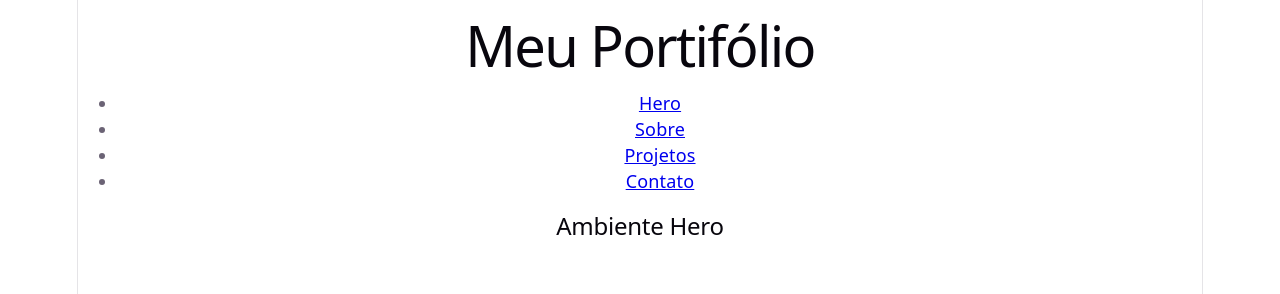
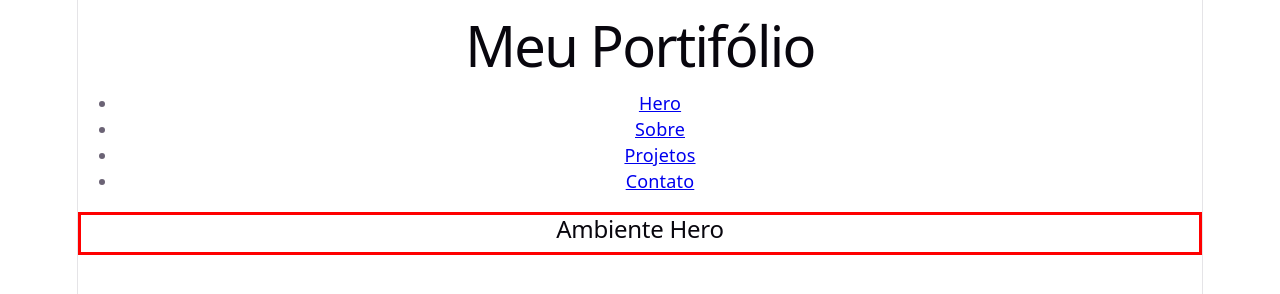
Before and after one commit to Cleyton-Durans/lading-page-portifolio, a website built with Vite: page sample-portifolio/index.html in a window 1280 px wide. Shown: the top 294 px of the page. Built offline with nearby package versions, Linux system fonts and the light colour scheme.

```diff
--- a/sample-portifolio/index.html
+++ b/sample-portifolio/index.html
@@ -9,7 +9,7 @@
      <link rel="preconnect" href="https://fonts.googleapis.com">
     <link rel="preconnect" href="https://fonts.gstatic.com" crossorigin>
     <link href="https://fonts.googleapis.com/css2?family=Poppins:ital,wght@0,100;0,200;0,300;0,400;0,500;0,600;0,700;0,800;0,900;1,100;1,200;1,300;1,400;1,500;1,600;1,700;1,800;1,900&display=swap" rel="stylesheet">
-
+    <link href="./src/assets/style.css" rel="stylesheet">
     <title>sample-portifolio</title>
   </head>
   <body>
@@ -28,7 +28,7 @@
 
       </header>
 
-      <section id="hero"  class="hero">
+      <section id="hero"  class="hero" style="border: 3px solid red;">
           <h2> Ambiente Hero </h2>
       </section>
 
```
